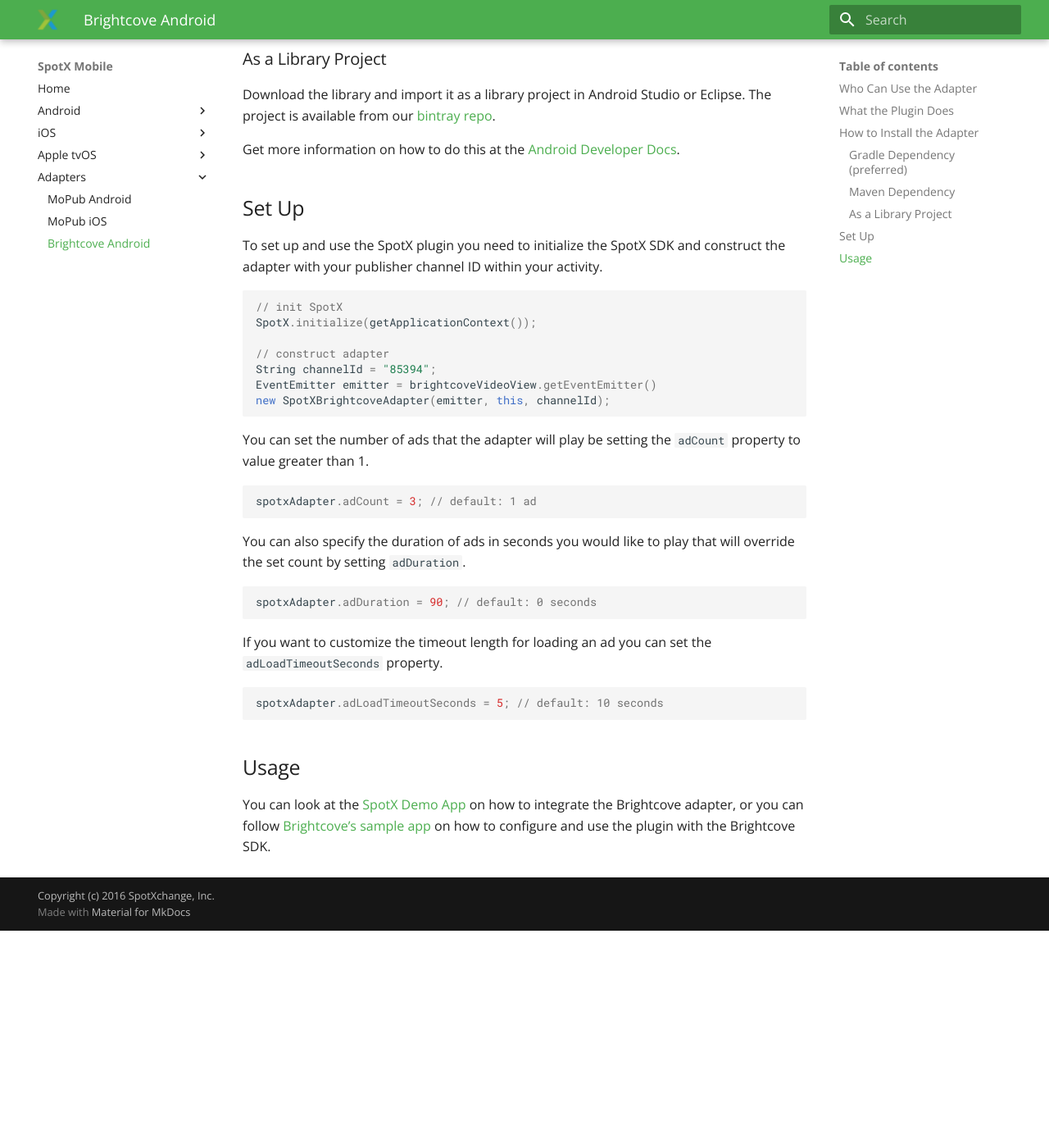
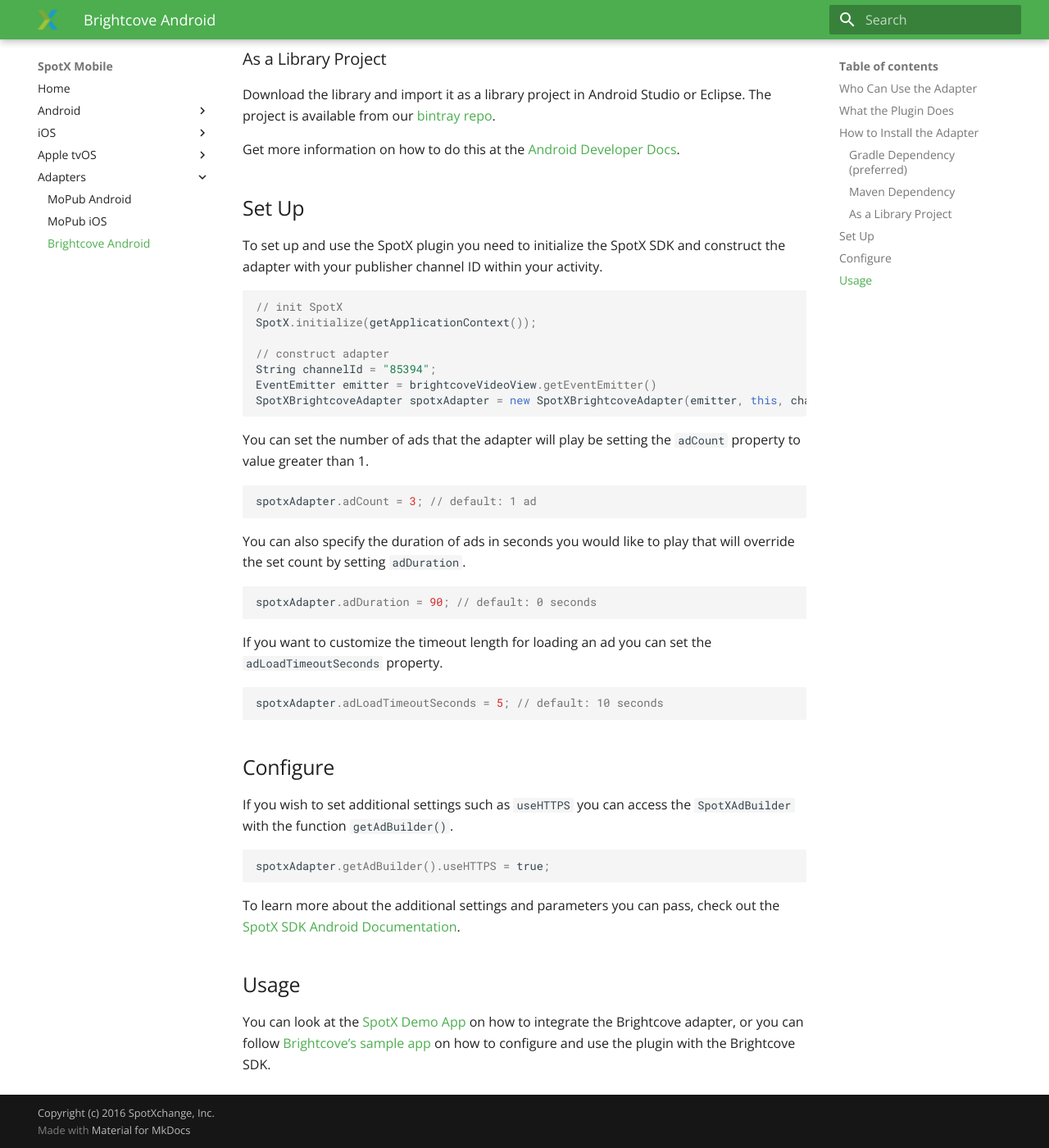
Before and after one commit to alpi2736/spotxmobile.github.io, an MkDocs documentation site: the page built from docs/adapters/brightcove/android-adapter.md, in a window 1280 px wide and 1400 px high, scrolled down 978 px. Shown: the whole window at 82% size. Built offline with MkDocs 1.6.1 and Material for MkDocs 9.7.7, drawn with Linux system fonts in a browser that asks for light colours; old or Windows-style settings are respelled for this version of MkDocs; before the commit the page ends 2113 px from its top, so only the background shows below that.

Commit message:
updated brightcove android docs with ad builder

````diff
--- a/docs/adapters/brightcove/android-adapter.md
+++ b/docs/adapters/brightcove/android-adapter.md
@@ -49,7 +49,7 @@
 // construct adapter
 String channelId = "85394";
 EventEmitter emitter = brightcoveVideoView.getEventEmitter()
-new SpotXBrightcoveAdapter(emitter, this, channelId);
+SpotXBrightcoveAdapter spotxAdapter = new SpotXBrightcoveAdapter(emitter, this, channelId);
 ```
 
 You can set the number of ads that the adapter will play be setting the `adCount` property to value greater than 1.
@@ -67,6 +67,15 @@
 spotxAdapter.adLoadTimeoutSeconds = 5; // default: 10 seconds
 ```
 
+## Configure
+
+If you wish to set additional settings such as `useHTTPS` you can access the `SpotXAdBuilder` with the function `getAdBuilder()`.
+```java
+spotxAdapter.getAdBuilder().useHTTPS = true;
+```
+
+To learn more about the additional settings and parameters you can pass, check out the [SpotX SDK Android Documentation](/android/sdk/#ad-integration).
+
 ## Usage
 
 You can look at the [SpotX Demo App](https://github.com/spotxmobile/spotx-demo-android) on how to integrate the  Brightcove adapter, or you can follow [Brightcove's sample app](https://github.com/BrightcoveOS/android-plugin-guide/blob/master/sample/SamplePluginApplication/src/main/java/com/brightcove/player/application/MainActivity.java) on how to configure and use the plugin with the Brightcove SDK.
````
Also changed, not shown: docs/android/sdk.md (+4 -2 lines).
